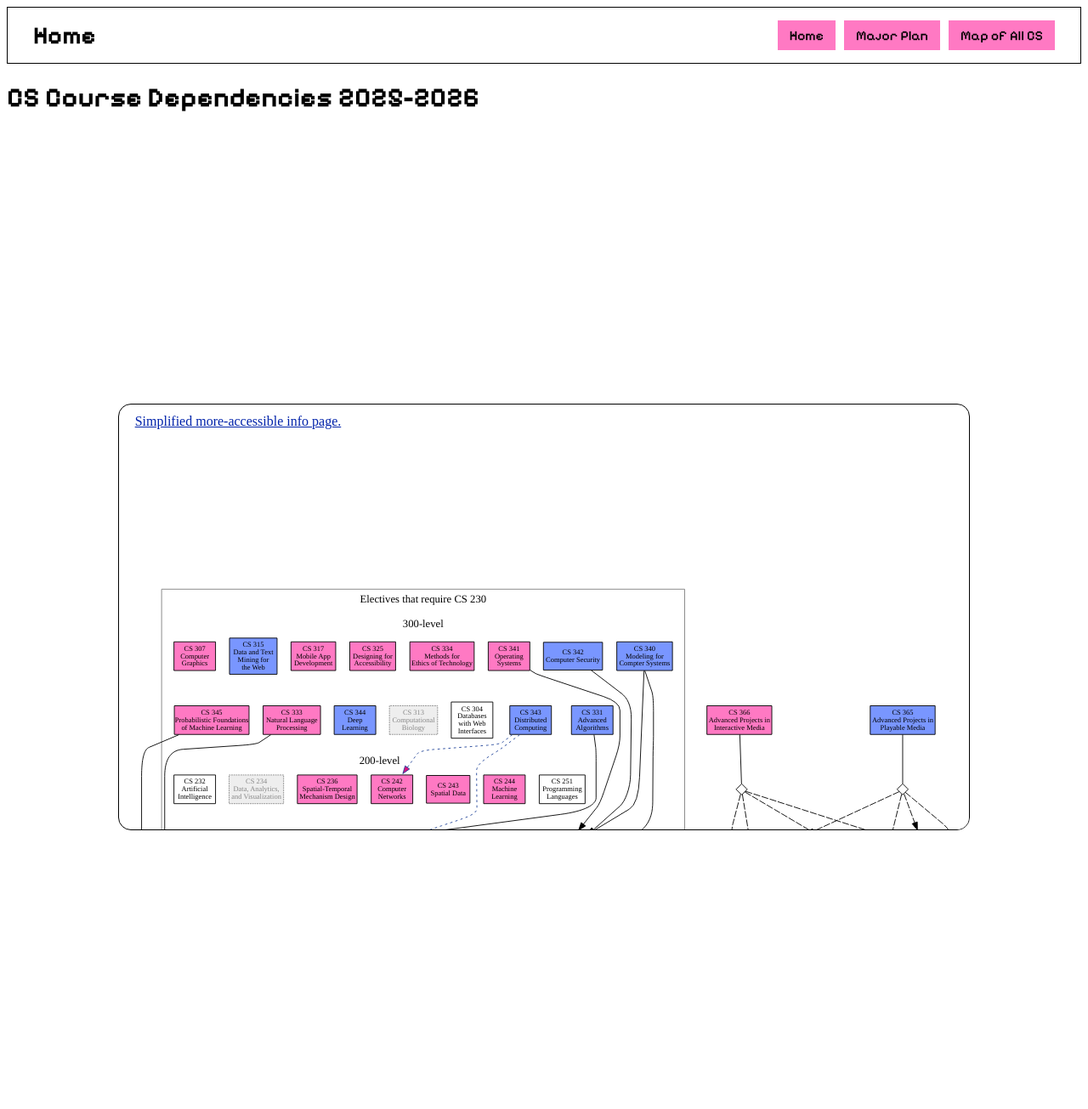
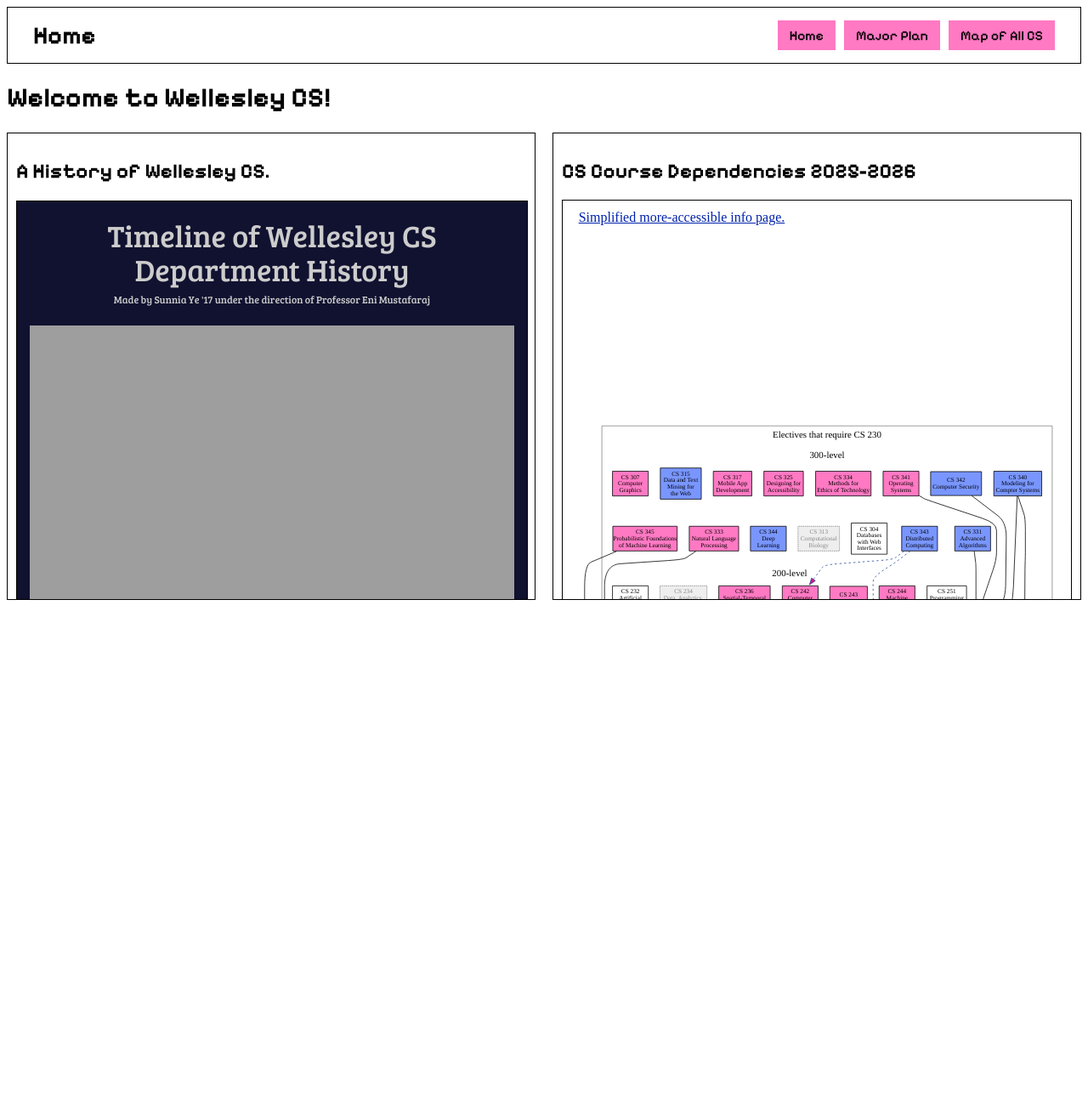
Before and after one commit to ninahowley/cs-hub, a Flask app: page / in a window 1280 px wide. Shown: the whole page at 85% size. After the commit the page ends 706 px from the top, so only its background shows below. Run offline with Flask 3, Linux system fonts and the light colour scheme; some libraries are stand-ins or nearby versions.

Commit message:
home page

```diff
--- /dev/null
+++ b/static/dept-timeline.html
@@ -0,0 +1,51 @@
+
+<!DOCTYPE html>
+<html lang="en">
+  <head>
+    <title>Wellesley CS Timeline</title>
+    <meta charset="utf-8">
+    <meta http-equiv="X-UA-Compatible" content="IE=edge">
+    <meta name="viewport" content="width=device-width, initial-scale=1">
+    <title>Testing Timeline</title>
+    <link href='https://fonts.googleapis.com/css?family=Bree+Serif' rel='stylesheet' type='text/css'>
+
+    <!-- Bootstrap -->
+    <link href="https://maxcdn.bootstrapcdn.com/bootstrap/3.3.2/css/bootstrap.min.css" rel="stylesheet">
+    <!--[if lt IE 9]>
+    <script src="https://oss.maxcdn.com/html5shiv/3.7.2/html5shiv.min.js"></script>
+    <script src="https://oss.maxcdn.com/respond/1.4.2/respond.min.js"></script>
+    <![endif]-->
+
+    <style>
+      body {
+        background: #111230;
+        text-align: center;
+        font-family: 'Bree Serif';
+        color: #ccc;
+      }
+      h6 {
+        color: #ccc;
+      }
+    </style>
+  </head>
+  <body>
+
+    <div class="container">
+      <h1>Timeline of Wellesley CS Department History</h1>
+      <h6>Made by Sunnia Ye '17 under the direction of Professor Eni Mustafaraj<br><br></h6>
+      <h6></h6>
+      <!-- original -->
+<!--      <iframe src='https://cdn.knightlab.com/libs/timeline/latest/embed/index.html?source=0Aq8vZQSr9GDVdFNvLUVVX0xzelBsZGJTM2lOQnhWZVE&font=BreeSerif-OpenSans&maptype=toner&lang=en&hash_bookmark=true&start_at_slide=14&height=650' width='100%' height='650' frameborder='0'></iframe>
+-->
+      <!-- new from a spreadsheet Eni has, 8/27/2021 -->
+      <iframe src='https://cdn.knightlab.com/libs/timeline3/latest/embed/index.html?source=1ox9MpCXYgZ_Qr-ZAfgp6jsJDruQBBcsIkRWZxrOFa-4&font=Default&lang=en&initial_zoom=2&height=650' width='100%' height='650' webkitallowfullscreen mozallowfullscreen allowfullscreen frameborder='0'></iframe>
+
+    </div>
+
+    <!-- jQuery (necessary for Bootstrap's JavaScript plugins) -->
+    <script src="https://ajax.googleapis.com/ajax/libs/jquery/1.11.1/jquery.min.js"></script>
+    <!-- Include all compiled plugins (below), or include individual files as needed -->
+    <script src="https://maxcdn.bootstrapcdn.com/bootstrap/3.3.2/js/bootstrap.min.js"></script>
+
+  </body>
+</html>
--- a/static/style.css
+++ b/static/style.css
@@ -25,6 +25,7 @@ body {
     padding: 10px;
     border: 1px solid black;
     overflow-y: auto;
+    overflow-x: hidden;
     scrollbar-color: blue;
 }
 
--- a/templates/index.html
+++ b/templates/index.html
@@ -13,9 +13,18 @@
         <a href="{{ url_for('cs_map') }}">Map of All CS</a>
     </div>
    </div>
-   <h1> CS Course Dependencies 2025-2026</h1>
-   <div class = "courses-iframe">
-      <iframe src="{{ url_for('static', filename='course-dependency.html') }}" style="width: 1000px; height: 500px; border:1.5px solid; border-radius: 15px;"></iframe>
+   <h1>Welcome to Wellesley CS!</h1>
+   <div class="parent-container">
+   <div class="child-container">
+      <h2>A History of Wellesley CS.</h2>
+      <iframe src="{{ url_for('static', filename='dept-timeline.html') }}" style="width:100%; height: 100%; border:1px solid;"></iframe>
+   </div>
+   <div class= "child-container">
+      <h2> CS Course Dependencies 2025-2026</h2>
+      <div class = "courses-iframe">
+         <iframe src="{{ url_for('static', filename='course-dependency.html') }}" style="width: 100%; height: 100%; border:1px solid;"></iframe>
+      </div>
+   </div>
    </div>
 </body>
 </html>
```
